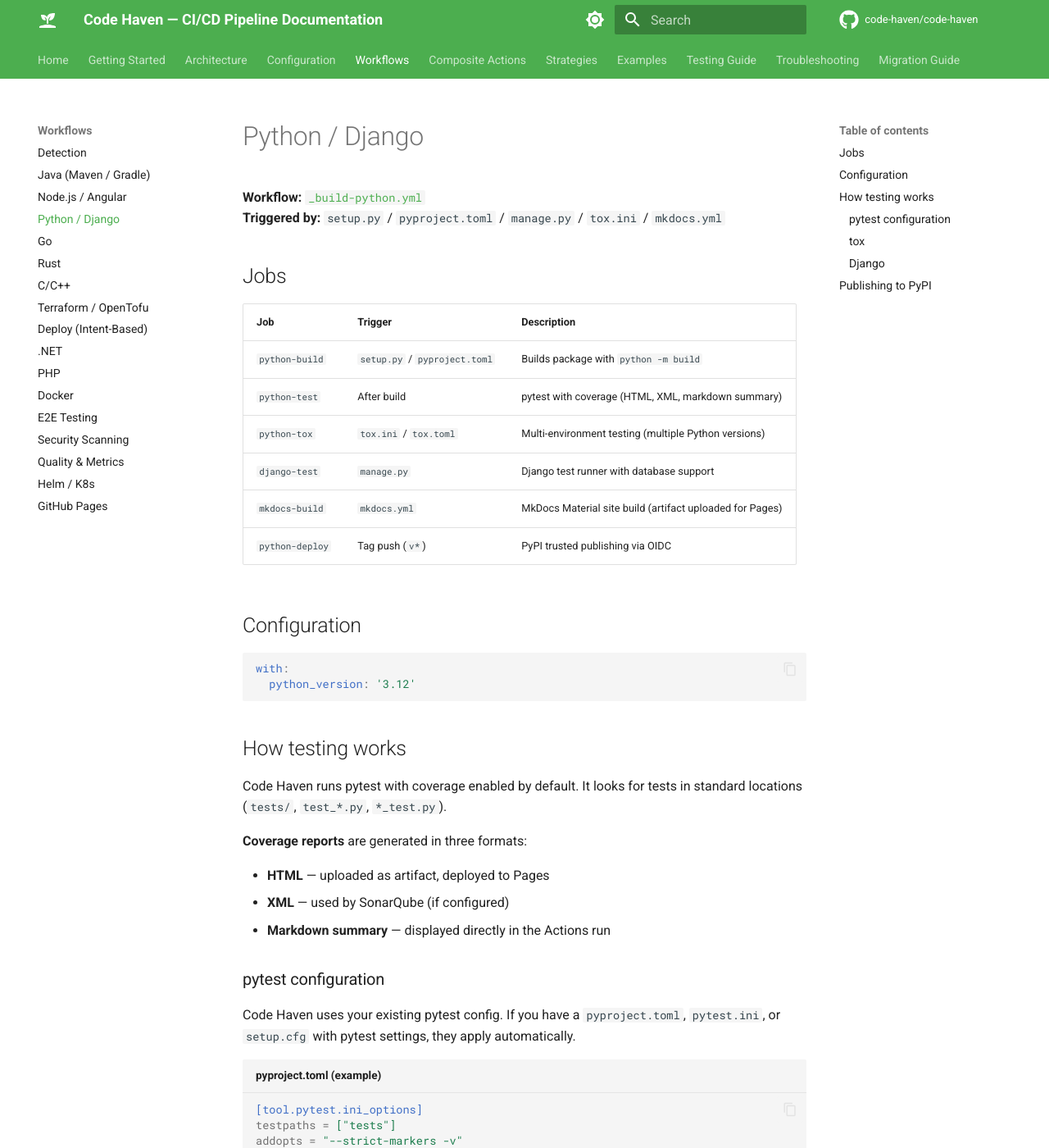
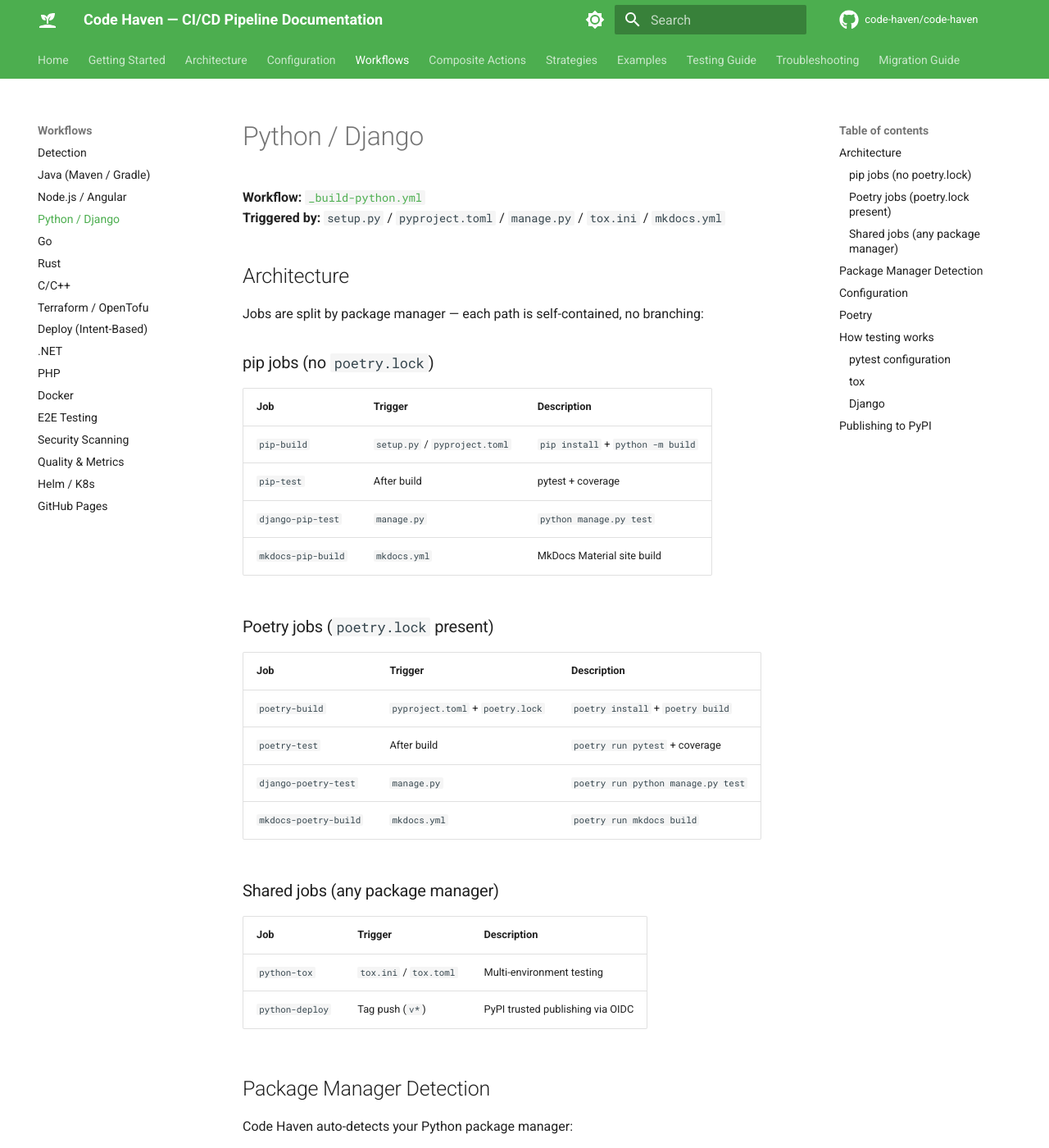
Before and after one commit to roachseb/code-haven, an MkDocs documentation site: the page built from docs/workflows/python.md, in a window 1280 px wide and 1400 px high. Shown: the whole window at 82% size. Built offline with MkDocs 1.6.1 and Material for MkDocs 9.7.7, drawn with Linux system fonts in a browser that asks for light colours; comment, search, counter and statistics services are not loaded; some of the changed text lies outside the part shown.

Commit message:
feat: add support for Poetry in Python build pipeline and update documentation

````diff
--- a/docs/workflows/python.md
+++ b/docs/workflows/python.md
@@ -3,16 +3,47 @@
 **Workflow:** [`_build-python.yml`](https://github.com/code-haven/code-haven/blob/main/.github/workflows/_build-python.yml)
 **Triggered by:** `setup.py` / `pyproject.toml` / `manage.py` / `tox.ini` / `mkdocs.yml`
 
-## Jobs
+## Architecture
+
+Jobs are split by package manager — each path is self-contained, no branching:
+
+### pip jobs (no `poetry.lock`)
 
 | Job | Trigger | Description |
 |-----|---------|-------------|
-| `python-build` | `setup.py` / `pyproject.toml` | Builds package with `python -m build` |
-| `python-test` | After build | pytest with coverage (HTML, XML, markdown summary) |
-| `python-tox` | `tox.ini` / `tox.toml` | Multi-environment testing (multiple Python versions) |
-| `django-test` | `manage.py` | Django test runner with database support |
-| `mkdocs-build` | `mkdocs.yml` | MkDocs Material site build (artifact uploaded for Pages) |
+| `pip-build` | `setup.py` / `pyproject.toml` | `pip install` + `python -m build` |
+| `pip-test` | After build | pytest + coverage |
+| `django-pip-test` | `manage.py` | `python manage.py test` |
+| `mkdocs-pip-build` | `mkdocs.yml` | MkDocs Material site build |
+
+### Poetry jobs (`poetry.lock` present)
+
+| Job | Trigger | Description |
+|-----|---------|-------------|
+| `poetry-build` | `pyproject.toml` + `poetry.lock` | `poetry install` + `poetry build` |
+| `poetry-test` | After build | `poetry run pytest` + coverage |
+| `django-poetry-test` | `manage.py` | `poetry run python manage.py test` |
+| `mkdocs-poetry-build` | `mkdocs.yml` | `poetry run mkdocs build` |
+
+### Shared jobs (any package manager)
+
+| Job | Trigger | Description |
+|-----|---------|-------------|
+| `python-tox` | `tox.ini` / `tox.toml` | Multi-environment testing |
 | `python-deploy` | Tag push (`v*`) | PyPI trusted publishing via OIDC |
+
+## Package Manager Detection
+
+Code Haven auto-detects your Python package manager:
+
+| File present | Tool used | Install command |
+|---|---|---|
+| `poetry.lock` | Poetry | `poetry install` / `poetry build` |
+| `requirements.txt` | pip | `pip install -r requirements.txt` / `python -m build` |
+| Neither | pip | `python -m build` (assumes deps in `pyproject.toml` build-system) |
+
+Only the matching set of jobs runs — never both. No configuration needed,
+just commit your lock file.
 
 ## Configuration
 
@@ -20,6 +51,32 @@
 with:
   python_version: '3.12'
 ```
+
+## Poetry
+
+If `poetry.lock` is present, Code Haven automatically runs the Poetry job
+variants. No extra flags needed.
+
+```toml title="pyproject.toml (Poetry project)"
+[tool.poetry]
+name = "my-app"
+version = "0.1.0"
+
+[tool.poetry.dependencies]
+python = "^3.12"
+fastapi = "^0.115"
+
+[tool.poetry.group.dev.dependencies]
+pytest = "^8.0"
+coverage = "^7.0"
+
+[build-system]
+requires = ["poetry-core"]
+build-backend = "poetry.core.masonry.api"
+```
+
+Poetry projects work exactly like pip projects — just commit `poetry.lock`
+and Code Haven handles the rest.
 
 ## How testing works
 
````
Also changed, not shown: 3 other files.
